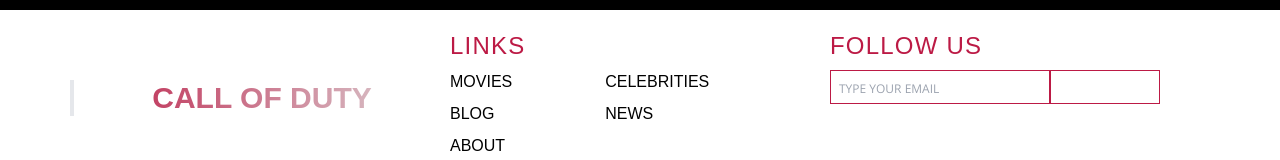
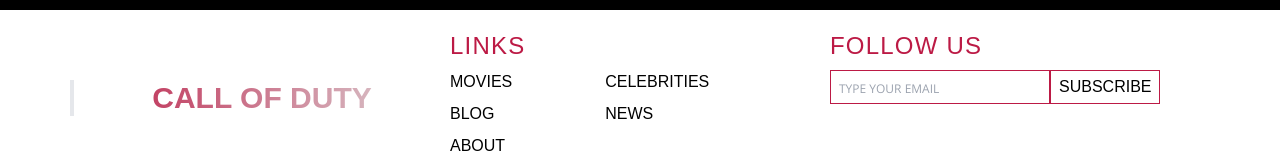
Before and after one commit to yarenahlatci/TAILWINDCSS-WEBSITE, a website: page public/index.html in a window 1280 px wide. Shown: the part 3268-3428 px from the top of the page. Drawn offline with nearby package versions, Linux system fonts and the light colour scheme; a web font is replaced by a local one.

Commit message:
taılwınd css güncellendi

```diff
--- a/public/index.html
+++ b/public/index.html
@@ -556,7 +556,7 @@
           <input class="py-1 px-2 bg-transparent border border-gega-red placeholder:text-xs outline-none"
             placeholder="TYPE YOUR EMAIL" type="text">
           <button
-            class="py-1 px-2 bg-transparent border border-gega-red font-gemunu uppercase text-white bg-red-500">Subscribe</button>
+            class="py-1 px-2 bg-transparent border border-gega-red font-gemunu uppercase text-black bg-red-500">Subscribe</button>
         </form>
       </div>
     </div>
```
Also changed, not shown: public/css/styles.css.
